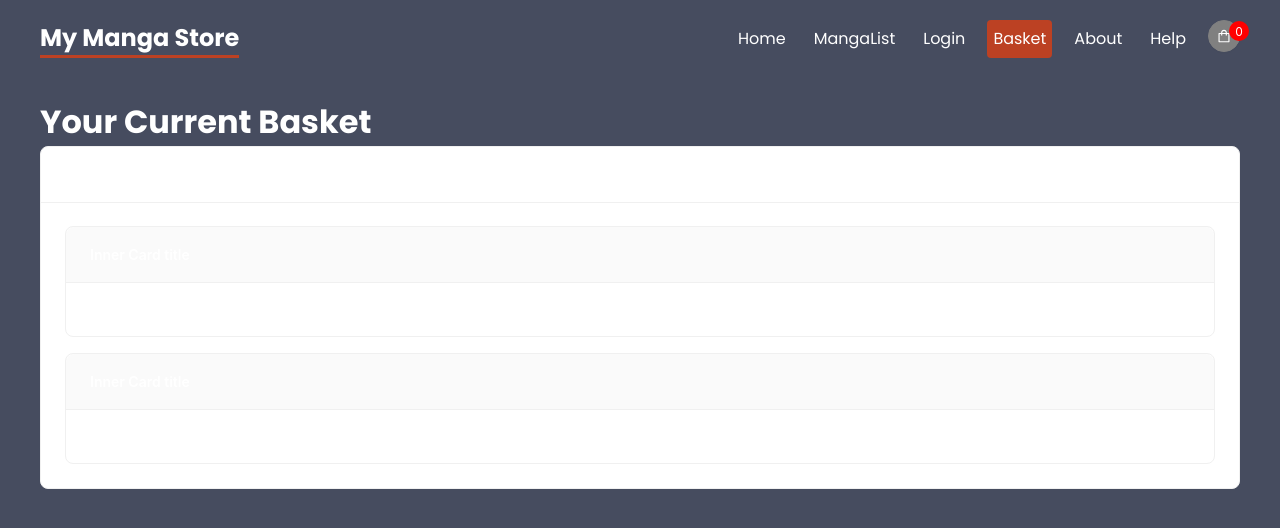
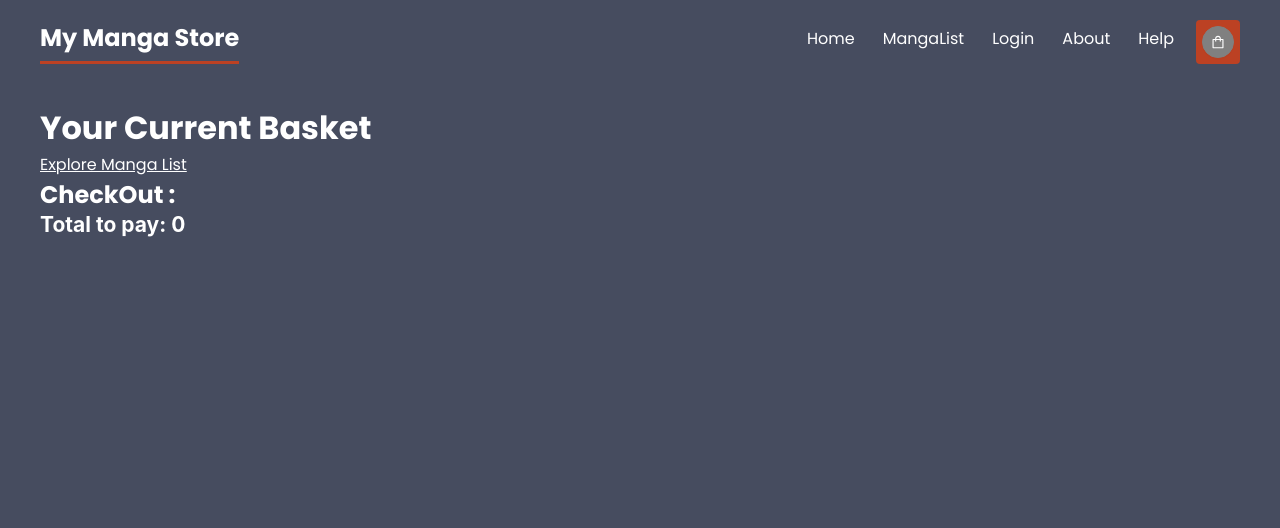
Before and after one commit to chemek-haythem/mymanga-app, a React (Create React App) app: page /Basket in a window 1280 px wide. Shown: the top 528 px of the page. Built offline with nearby package versions, Linux system fonts and the light colour scheme.

Commit message:
add basket componenet

```diff
--- /dev/null
+++ b/src/components/BasketItem/BasketItem.js
@@ -0,0 +1,22 @@
+import React from 'react';
+import { Avatar ,Card } from 'antd';
+const { Meta } = Card;
+
+
+const BasketItem = (manga) => (
+  <>
+    <Card
+      hoverable
+      style={{
+      width: 800,
+      }}
+    >
+      <Meta
+        avatar={<Avatar src={manga.image} />}
+        title={manga.title}
+        description={manga.description}
+      />
+    </Card>
+  </>
+);
+export default BasketItem;
--- a/src/components/MangaCard/MangaCard.js
+++ b/src/components/MangaCard/MangaCard.js
@@ -1,6 +1,5 @@
 import React from 'react';
 import { Card } from 'antd';
-import { EditOutlined, EllipsisOutlined, SettingOutlined } from '@ant-design/icons';
 const { Meta } = Card;
 
 
@@ -12,11 +11,6 @@ const MangaCard = (manga) => (
       width: 240,
       }}
       cover={<img alt={manga.title} src={manga.image} />}
-      actions={[
-        <SettingOutlined key="setting" />,
-        <EditOutlined key="edit" />,
-        <EllipsisOutlined key="ellipsis" />,
-      ]}
   >
     <Meta title={manga.title} description={manga.description}/>
   </Card>
--- a/src/components/ShoppingButton/ShoppingButton.js
+++ b/src/components/ShoppingButton/ShoppingButton.js
@@ -3,20 +3,19 @@ import { Button } from "antd";
 import { ShoppingOutlined } from "@ant-design/icons";
 
 const ShoppingButton = ({itemNum}) => {
-    console.log(itemNum);
     return (
         <>
             <Button
                 shape="circle"
                 icon={<ShoppingOutlined />}
                 style={{ backgroundColor: 'grey', borderColor: 'grey', color: 'white' }}
-
             >
+                {itemNum.length !== 0 && (
                 <div
                     style={{
                     position: 'absolute',
-                    bottom: '10px', // Adjust as needed to position the circle
-                    right: '-10px', // Adjust as needed to position the circle
+                    bottom: '10px',
+                    right: '-10px',
                     backgroundColor: 'red',
                     width: '20px',
                     height: '20px',
@@ -28,11 +27,11 @@ const ShoppingButton = ({itemNum}) => {
                     fontSize: '12px',
                     }}
                 >
-                    {itemNum}
+                    {itemNum.length}
                 </div>
+                )}
             </Button>
         </>
-
     )
 }
 
--- a/src/context/ShoppingCardContext.js
+++ b/src/context/ShoppingCardContext.js
@@ -3,7 +3,7 @@ import React, { createContext, useState } from 'react';
 export const ShoppingCardContext = createContext();
 
 export const ShoppingCardContextProvider = ({ children }) => {
-  const [stateValue, setStateValue] = useState(0);
+  const [stateValue, setStateValue] = useState([]);
 
   return (
     <ShoppingCardContext.Provider value={{ stateValue, setStateValue }}>
--- a/src/layouts/RootLayout.js
+++ b/src/layouts/RootLayout.js
@@ -13,10 +13,9 @@ const RootLayout = () => {
                     <NavLink to="/">Home</NavLink>
                     <NavLink to="MangaList">MangaList</NavLink>
                     <NavLink to="Login">Login</NavLink>
-                    <NavLink to="Basket">Basket</NavLink>
                     <NavLink to="About">About</NavLink>
                     <NavLink to="Help">Help</NavLink>
-                    <ShoppingButton itemNum={stateValue}/>
+                    <NavLink to="Basket"><ShoppingButton itemNum={stateValue}/></NavLink>
                 </nav>
             </header>
             <main>
--- a/src/modules/Basket/Basket.js
+++ b/src/modules/Basket/Basket.js
@@ -1,29 +1,86 @@
-import React from "react";
-import { Card } from 'antd';
+import React, { useContext, useEffect, useState } from "react";
+import { Row, Col, Button } from 'antd';
+import { ShoppingCardContext } from "../../context/ShoppingCardContext";
+import BasketItem from "../../components/BasketItem/BasketItem";
+
+const colStyle = {
+    display: 'flex',
+    flexDirection: 'column',
+    justifyContent: 'space-between',
+  };
+
+  const addToCartButtonStyle = {
+    backgroundColor: 'red',
+    color: 'white',
+    border: 'none',
+    borderRadius: '90px',
+    padding: '8px 16px',
+  };
 
 const Basket = () => {
+    const [totalToPay, setTotalToPay] = useState(0);
+    const { stateValue } = useContext(ShoppingCardContext);
+    const { setStateValue } = useContext(ShoppingCardContext);
+
+    const handleOnRemoveClick = (mangaToRemove) => {
+        // Find the index of the manga item to be removed from state based on its id
+        const indexToRemove = stateValue.findIndex(manga => manga.id === mangaToRemove.id);
+        if (indexToRemove !== -1) {
+          // Create a copy of the state array
+          const updatedState = [...stateValue];
+          // Remove the item at the found index
+          updatedState.splice(indexToRemove, 1);
+          // console.log(updatedState); // Check if the correct item is removed
+          setStateValue(updatedState); // Update the state
+        }
+    };
+
+    useEffect(() =>{
+        let total = 0;
+        stateValue.map((manga) => (
+            total = total + manga.price
+        ));
+        setTotalToPay(total);
+    }, [stateValue]);
+
     return (
         <div>
             <h1>Your Current Basket</h1>
-                <Card title="Shopping List">
-                    <Card
-                        type="inner"
-                        title="Inner Card title"
-                        // extra={<a href="#">Delete</a>}
-                    >
-                        Inner Card content
-                    </Card>
-                    <Card
-                        style={{
-                            marginTop: 16,
-                        }}
-                        type="inner"
-                        title="Inner Card title"
-                        // extra={<a href="#">Delete</a>}
-                    >
-                        Inner Card content
-                    </Card>
-                </Card>
+                <section>
+                    <a href="MangaList">Explore Manga List</a>
+                </section>
+                <div className="mangalist">
+                        {stateValue.map((manga, index) => (
+                            <Row gutter={[16, 16]} key={`${manga.id}-${index}`}>
+                                <Col key={manga.id} span={8} style={colStyle}>
+                                        <BasketItem
+                                            title={manga.title}
+                                            description={manga.description}
+                                            image={manga.image}
+                                            price={manga.price}
+                                        />
+                                    <Row>
+                                        <Col span={8}>
+                                            <p>Price: {manga.price}</p>
+                                        </Col>
+                                        <Col span={8} offset={0}>
+                                            <Button onClick={() => handleOnRemoveClick(manga)} style={{ ...addToCartButtonStyle, alignSelf: 'flex-start' }}>
+                                                Remove
+                                            </Button>
+                                        </Col>
+                                    </Row>
+                                </Col>
+                            </Row>
+                        ))}
+                </div>
+                <section>
+                    <h1 href="MangaList">CheckOut : </h1>
+                        <Row>
+                            <Col span={8}>
+                                <h2>Total to pay: {totalToPay}</h2>
+                            </Col>
+                        </Row>
+                </section>
         </div>
     );
 };
--- a/src/modules/MangaList/MangaList.js
+++ b/src/modules/MangaList/MangaList.js
@@ -1,4 +1,4 @@
-import React, {useState, useContext} from "react";
+import React, { useContext} from "react";
 import { Link, useLoaderData } from "react-router-dom";
 import { Button, Col, Row } from "antd";
 import MangaCard from "../../components/MangaCard/MangaCard";
@@ -20,12 +20,10 @@ const addToCartButtonStyle = {
 
 const MangaList = () => {
   const mangaListData = useLoaderData();
-  const [count, setCount] = useState(0);
-  const { stateValue, setStateValue } = useContext(ShoppingCardContext);
-  const handleOnAddTocartClick = () => {
-    console.log("handleOnAddTocartClick");
-    setStateValue((prev) => prev + 1);
-    setCount((prev) => prev + 1);
+  const { setStateValue } = useContext(ShoppingCardContext);
+
+  const handleOnAddTocartClick = (manga) => {
+    setStateValue((prevItems) => [...prevItems, manga]);
   };
 
   const chunkArray = (array, chunkSize) => {
@@ -57,7 +55,7 @@ const MangaList = () => {
                   <p>Price: {manga.price}</p>
                 </Col>
                 <Col span={8} offset={0}>
-                  <Button onClick={handleOnAddTocartClick} style={{ ...addToCartButtonStyle, alignSelf: 'flex-start' }}>
+                  <Button onClick={() => handleOnAddTocartClick(manga)} style={{ ...addToCartButtonStyle, alignSelf: 'flex-start' }}>
                     Add To Cart
                   </Button>
                 </Col>
--- a/src/modules/MangaList/MangaLoader.js
+++ b/src/modules/MangaList/MangaLoader.js
@@ -11,6 +11,6 @@ export const MangaDetailsLoader = async ({ params }) => {
     const { id } = params
 
     const res = mangaData[id - 1];
-    console.log(res);
+    // console.log(res);
     return res
 }
```
Also changed, not shown: src/components/ItemBasketCard/ItemBasketCard.js (deleted, +0 -16 lines), src/components/CartItem/CartItem.js (deleted).
